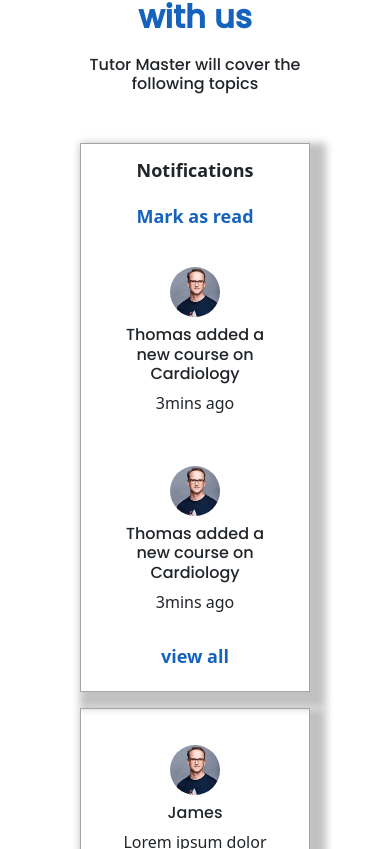
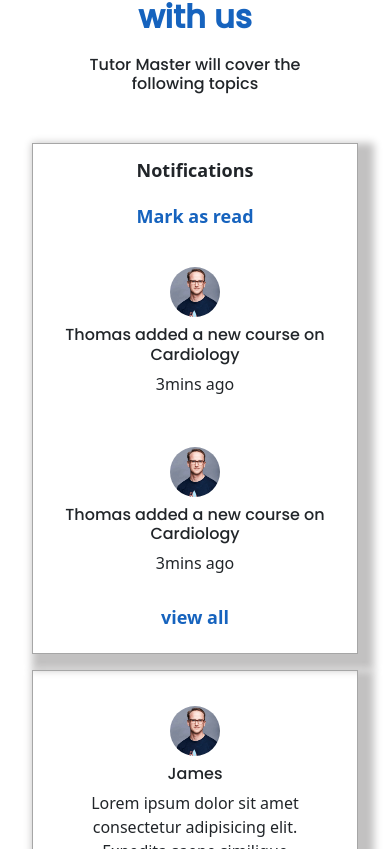
Before and after one commit to MuskanGarg24/Landing-Page, a React (Create React App) app: page / in a window 390 px wide. Shown: the part 4675-5524 px from the top of the page. Built offline with nearby package versions, Linux system fonts and the light colour scheme.

Commit message:
responsive margins reset

```diff
--- a/src/components/Connected/Connected.css
+++ b/src/components/Connected/Connected.css
@@ -66,6 +66,8 @@
     .connected-container{
         grid-template-columns: 1fr;
         gap: 1.2rem;
+        margin-right: 2rem;
+        margin-left: 2rem;
     }
 }
 
@@ -73,6 +75,8 @@
     .connected-container{
         grid-template-columns: 1fr;
         gap: 1.2rem;
+        margin-right: 2rem;
+        margin-left: 2rem;
     }
     .profileDiv{
         display: grid;
@@ -87,6 +91,8 @@
     .connected-container{
         grid-template-columns: 1fr;
         gap: 1rem;
+        margin-right: 2rem;
+        margin-left: 2rem;
     }
     .notifications-head{
         grid-template-columns: 1fr;
```
